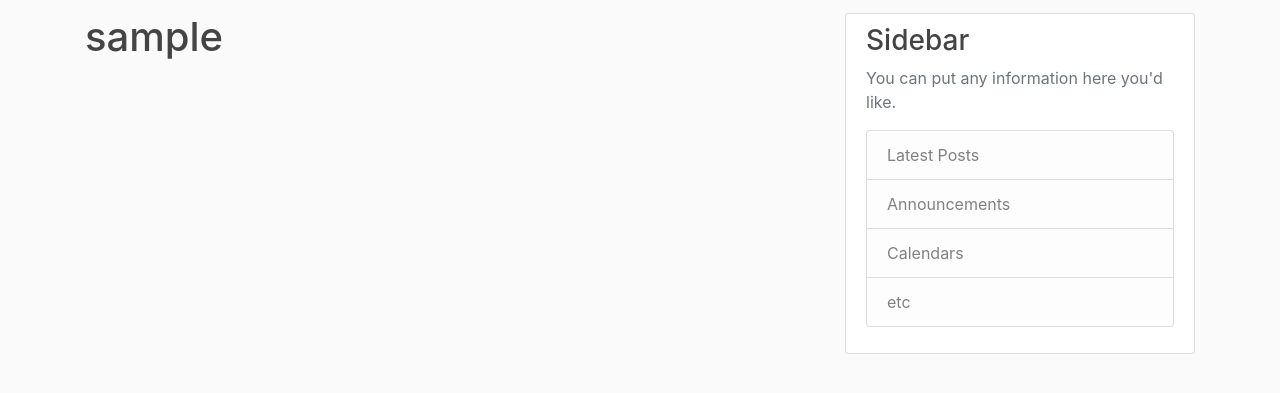
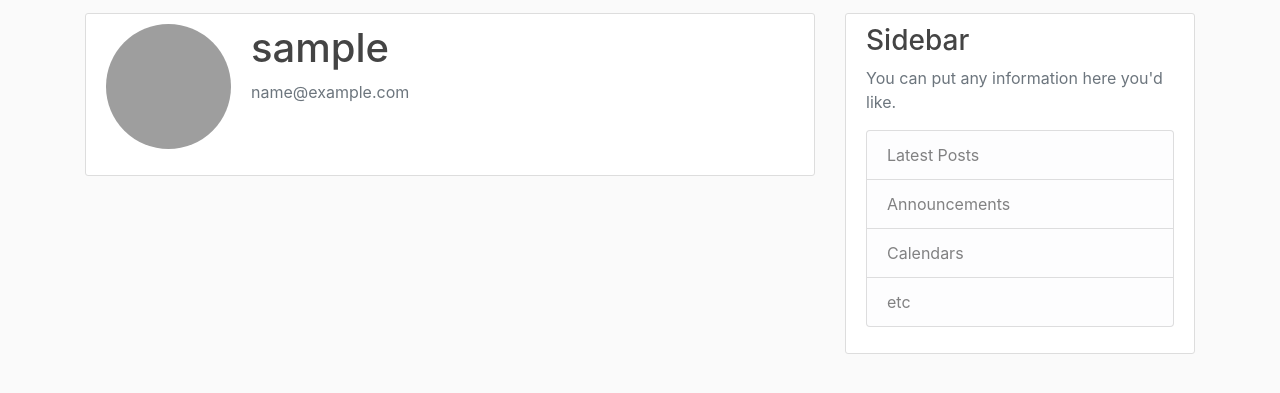
Before and after one commit to Paroxyste/Python, a Flask app: page /account in a window 1280 px wide. Shown: the part 67-460 px from the top of the page. Run offline with Flask 2, Linux system fonts and the light colour scheme; the visitor is signed in with stand-in values (Sample User, id 1); data comes from the database, SQL or seed files in the repository; some libraries are stand-ins or nearby versions; grey boxes are pictures that could not be loaded.

Commit message:
Add profile_card

```diff
--- a/Flask_Blog/app/templates/account.html
+++ b/Flask_Blog/app/templates/account.html
@@ -1,5 +1,20 @@
 {% extends "layout.html" %}
 
 {% block content %}
-    <h1>{{ current_user.username}}</h1>
+    <div class="content-section">
+        <div class="media">
+            <img class="rounded-circle account-img"
+                 src="{{ image_file }}" />
+
+            <div class="media-body">
+                <h2 class="account-heading">
+                    {{ current_user.username }}
+                </h2>
+
+                <p class="text-secondary">
+                    {{ current_user.email }}
+                </p>
+            </div>
+        </div>
+    </div>
 {% endblock content %}
```
